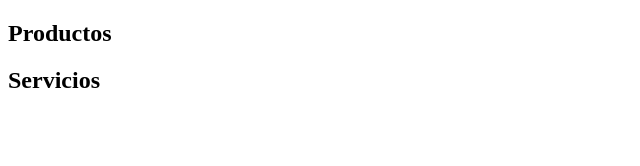
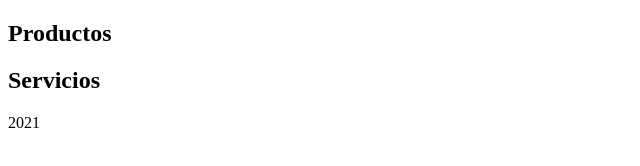
Before and after one commit to smartinroma/pruebagit, a plain HTML site: page index.html in a window 1280 px wide. Shown: the full height of the page, 0-640 px from the left. Drawn offline with Linux system fonts and the light colour scheme.

Commit message:
Update index.html

```diff
--- a/index.html
+++ b/index.html
@@ -15,7 +15,7 @@
     <section>
         <h2>Servicios</h2>
     </section>
-
+    <footer>2021</footer>
 </body>
 
 </html>
```
